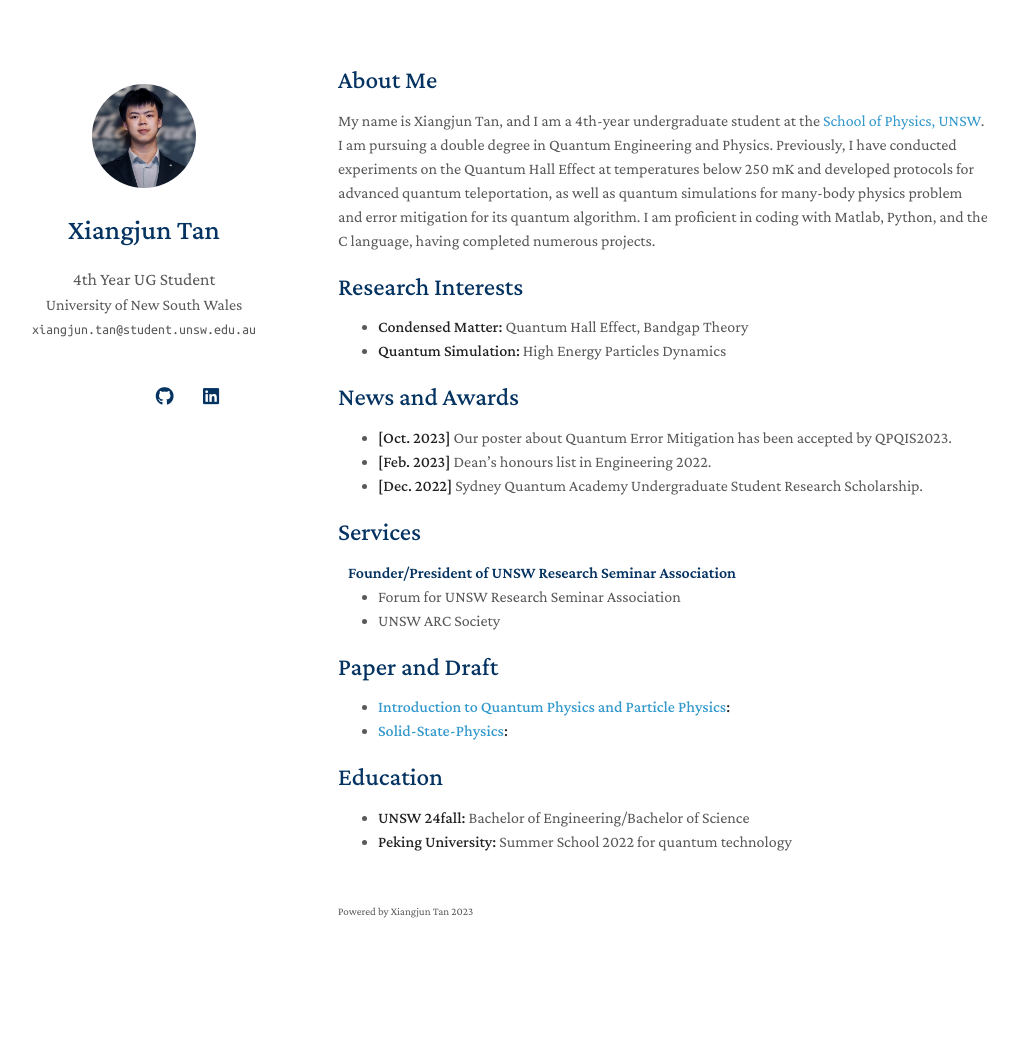
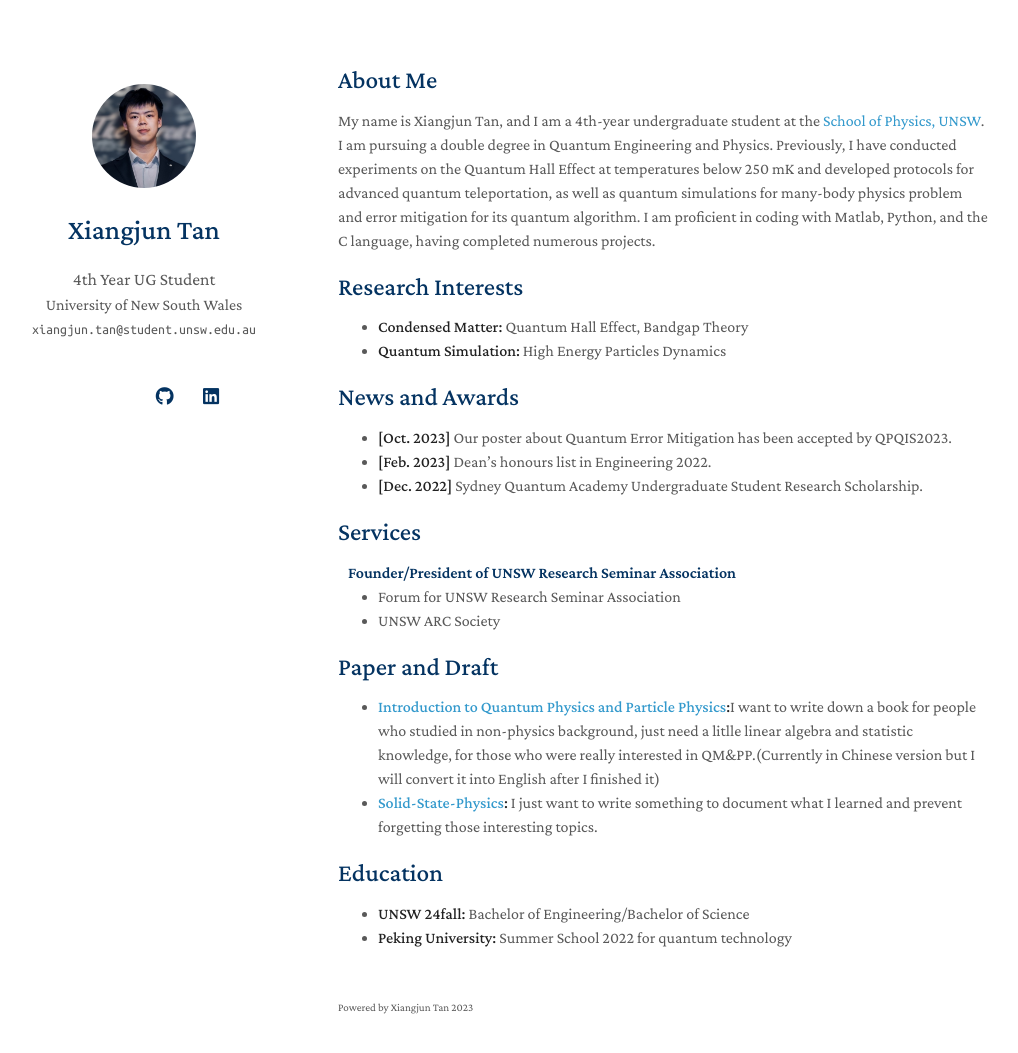
Before and after one commit to xiangjun-tan/xiangjun-tan.github.io, a Jekyll site: the page built from index.md, in a window 1280 px wide and 1088 px high. Shown: the top 1053 px of the window, without its empty margins (132-1150 px from the left). Built offline with Jekyll 4.4.1, drawn with Linux system fonts in a browser that asks for light colours; nearby versions of some CDN libraries; a style sheet for code colours, icons or effects is not loaded; our own code applies the rules of GitHub Pages for plain Markdown files.

Commit message:
Update index.md

```diff
--- a/index.md
+++ b/index.md
@@ -23,8 +23,8 @@ My name is Xiangjun Tan, and I am a 4th-year undergraduate student at the [Schoo
 
 ## Paper and Draft
 
-- **[Introduction to Quantum Physics and Particle Physics](https://github.com/xiangjun-tan/Introduction-to-Quantum-Physics-and-Particle-Physics):**
-- **[Solid-State-Physics](https://github.com/xiangjun-tan/Solid-State-Physics):**
+- **[Introduction to Quantum Physics and Particle Physics](https://github.com/xiangjun-tan/Introduction-to-Quantum-Physics-and-Particle-Physics):**I want to write down a book for people who studied in non-physics background, just need a litlle linear algebra and statistic knowledge, for those who were really interested in QM&PP.(Currently in Chinese version but I will convert it into English after I finished it)
+- **[Solid-State-Physics](https://github.com/xiangjun-tan/Solid-State-Physics):** I just want to write something to document what I learned and prevent forgetting those interesting topics.
 
 ## Education
 
```
